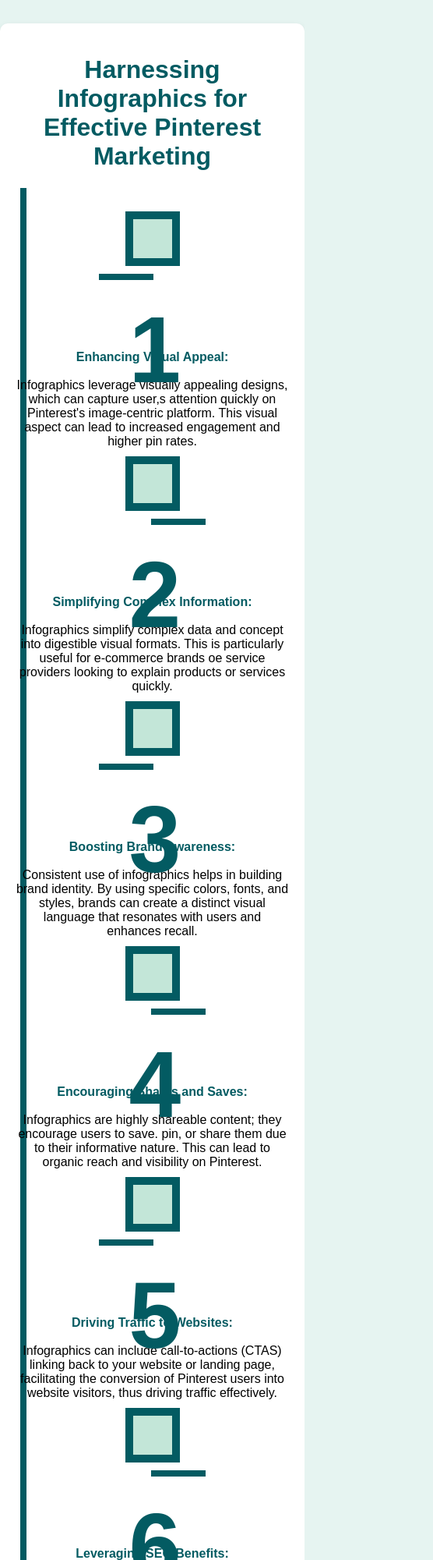
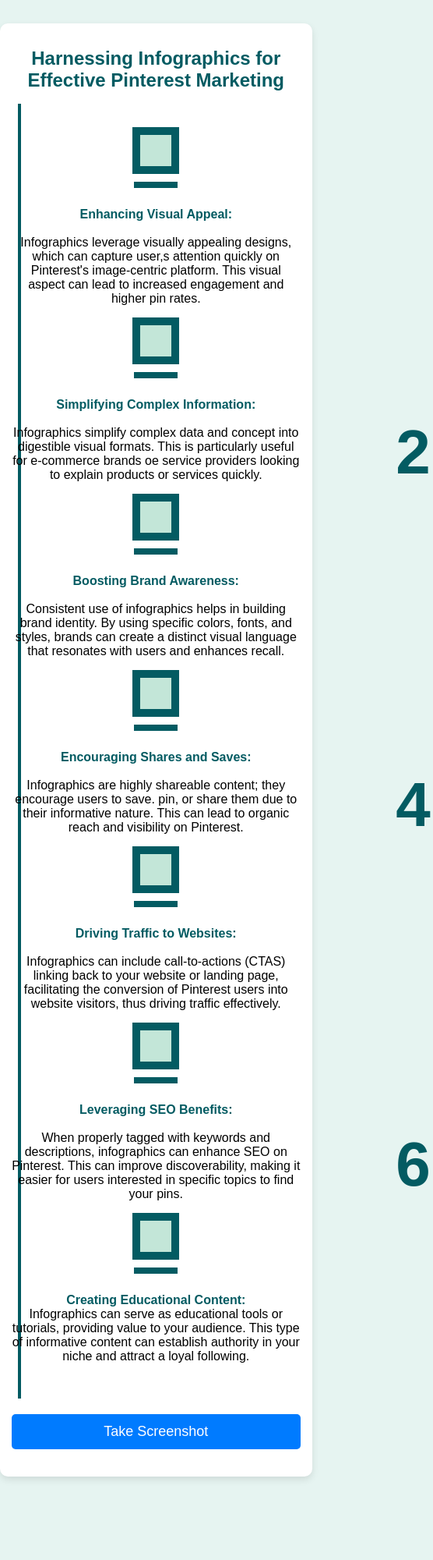
Before and after one commit to Shubham-shaw-c/infographic-backend, a website: page public/index.html in a window 390 px wide. Shown: the top 2000 px of the page at 78% size, 556 px wide, since content can reach past the window. After the commit the page ends 1923 px from the top, so only its background shows below. Drawn offline with Linux system fonts and the light colour scheme.

Commit message:
first commit

```diff
--- a/package.json
+++ b/package.json
@@ -1,7 +1,7 @@
 {
   "name": "infographic-backend",
   "version": "1.0.0",
-  "main": "index.js",
+  "main": "server.js",
   "scripts": {
     "start": "node server.js",
     "test": "echo \"Error: no test specified\" && exit 1"
--- a/public/script.js
+++ b/public/script.js
@@ -1,13 +1,20 @@
 document.getElementById('screenshotBtn').addEventListener('click', async () => {
+    try {
         const response = await fetch('/screenshot');
+        if (!response.ok) {
+            throw new Error('Network response was not ok');
+        }
         const blob = await response.blob();
         const url = window.URL.createObjectURL(blob);
         const a = document.createElement('a');
         a.style.display = 'none';
         a.href = url;
-    a.download = 'screenshot.jpg';
+        a.download = 'screenshot.jpg'; // Ensure this matches the server-side file format
         document.body.appendChild(a);
         a.click();
         window.URL.revokeObjectURL(url);
         document.body.removeChild(a);
+    } catch (error) {
+        console.error('Error downloading the screenshot:', error);
+    }
 });
--- a/public/styles.css
+++ b/public/styles.css
@@ -76,8 +76,8 @@ strong{
 }
 .line-container {
     display: flex;
-    align-items: center; /* Center items vertically */
-    margin-right: 10px; /* Space between line-container and text */
+    align-items: center;
+    margin-right: 10px;
 }
 
 .box {
@@ -125,22 +125,50 @@ button {
 button:hover {
     background-color: #0056b3;
 }
-@media (max-width: 768px) {
+@media (max-width: 600px){
     .container {
-        width: 90%;
+        width: 95%;
+        padding: 15px;
     }
+
+    h1 {
+        font-size: 24px;
+    }
+
     .step {
         width: 100%;
         flex-direction: column;
         text-align: center;
         align-self: center !important;
+        margin: 15px 0;
     }
+
     .step-number {
-        position: static;
-        transform: none;
+        font-size: 80px;
+        width: 50px;
+        height: 50px
         margin-bottom: 10px;
     }
+
     .timeline {
         left: 10px;
+        width: 4px;
+    }
+
+    .box {
+        width: 40px;
+        height: 40px;
+    }
+
+    .lines, .line {
+        width: 15%;
+        margin-left: 10%;
+        margin-right: 10%;
+    }
+
+    button {
+        width: 100%;
+        padding: 12px;
+        font-size: 18px;
     }
 }
```
Also changed, not shown: server.js (+16 -12 lines). Lines whose indentation alone changed are shown as unchanged.
